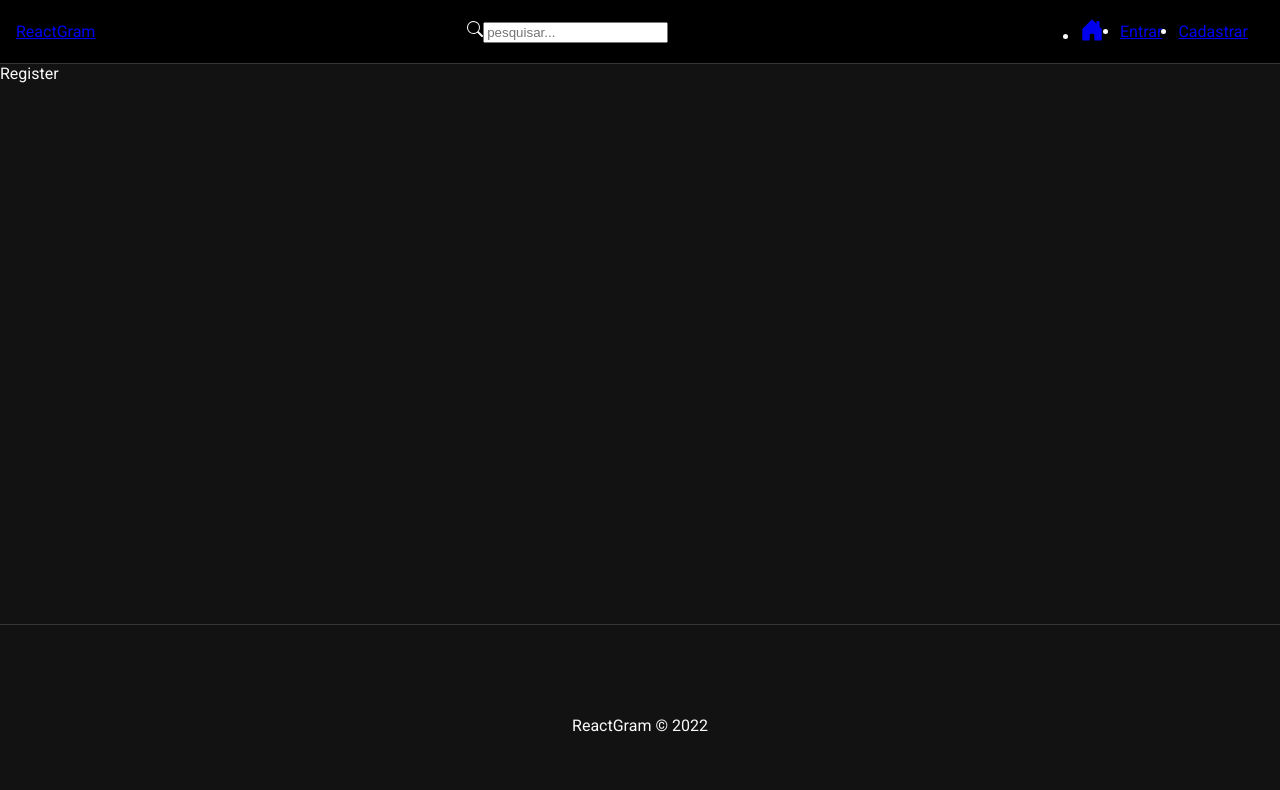
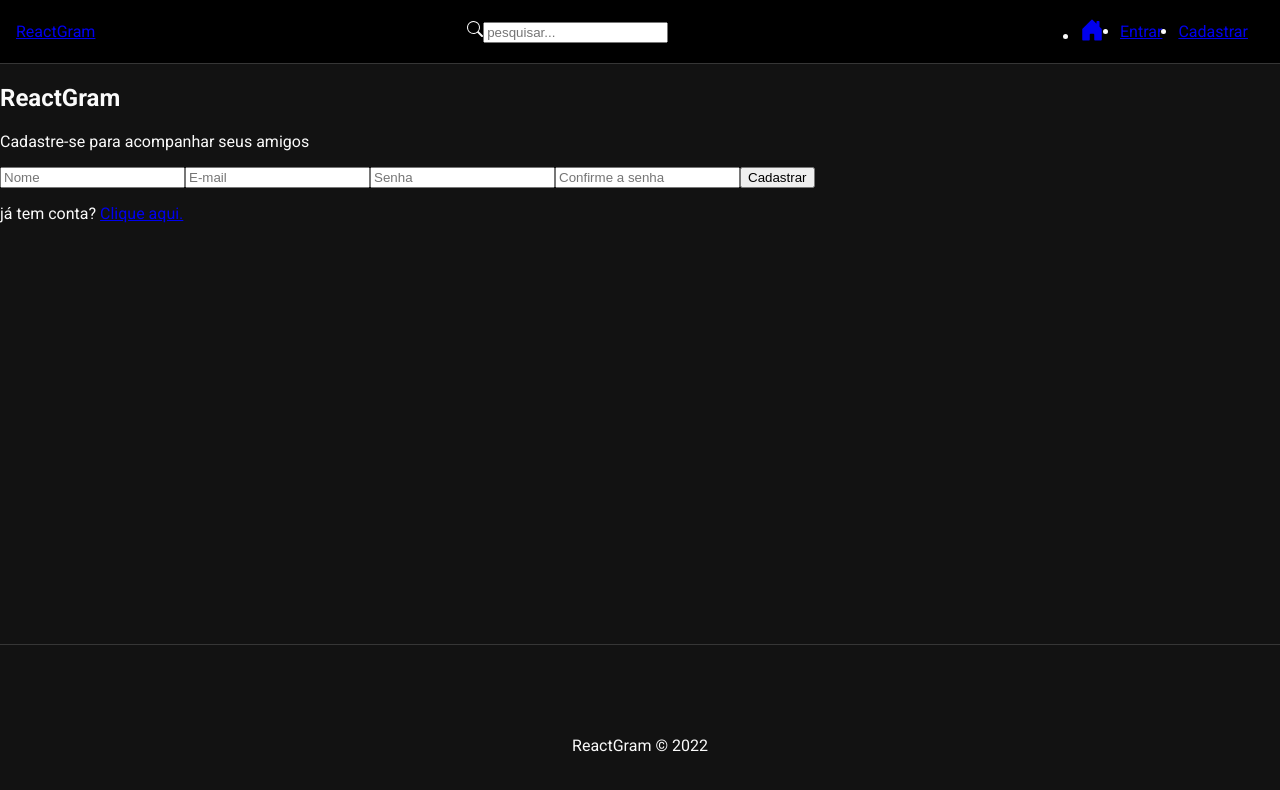
Before and after one commit to clacerda/Reactgram, a React (Create React App) app in the folder frontend/: page /register in a window 1280 px wide. Shown: the top 790 px of the page. Built offline with nearby package versions, Linux system fonts and the light colour scheme; the HTML template or start-up script is replaced by a standard one.

Commit message:
html Register

```diff
--- a/frontend/src/pages/Auth/Register.js
+++ b/frontend/src/pages/Auth/Register.js
@@ -1,9 +1,36 @@
 import "./Auth.css";
 
+//components
+import {Link} from 'react-router-dom'
+
+//Hooks
+import { useState, useEffect } from "react";
+
+
+
 const Register = () => {
+  const handleSubmit = (e) => {
+    e.preventDefault();
+  };
+
   return (
-    <div>Register</div>
-  )
-}
+    <div>
+      <h2>ReactGram</h2>
+      <p className="subtitle">Cadastre-se para acompanhar seus amigos</p>
+      <form onSubmit={handleSubmit}>
+      <input type="text" placeholder="Nome" />
+      <input type="email" placeholder="E-mail" />
+      <input type="password" placeholder="Senha" />
+      <input type="password" placeholder="Confirme a senha" />
+      <input type="submit" value="Cadastrar" />
+      </form>
+
+    <p>
+      já tem conta? <Link to="/">Clique aqui.</Link>
+    </p>
+
+    </div>
+  );
+};
 
 export default Register
```
